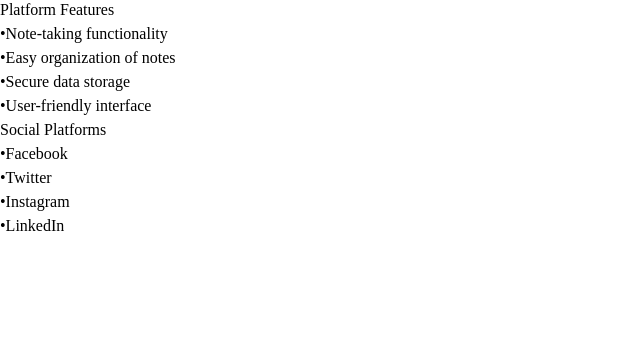
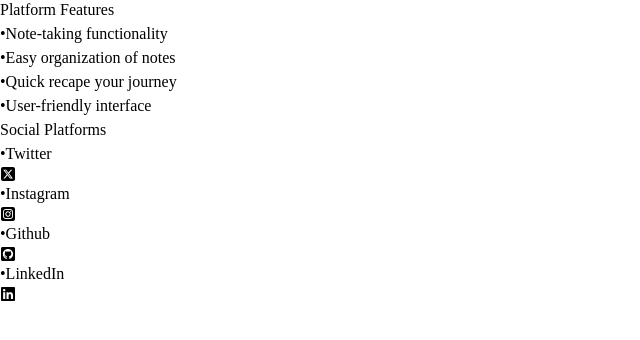
Before and after one commit to aryyan0701/Short-Notes, a React (Vite) app in the folder notes/: page / in a window 1280 px wide. Shown: the part 326-666 px from the top of the page, without its empty margins (0-640 px from the left). Built offline with nearby package versions, Linux system fonts and the light colour scheme.

Commit message:
add some changes

```diff
--- a/notes/src/components/Home.jsx
+++ b/notes/src/components/Home.jsx
@@ -1,4 +1,8 @@
 import React from 'react'
+import { FaSquareInstagram } from "react-icons/fa6";
+import { FaGithubSquare } from "react-icons/fa";
+import { FaSquareXTwitter } from "react-icons/fa6";
+import { FaLinkedin } from "react-icons/fa6";
 
 function Home() {
   return (
@@ -8,30 +12,30 @@
           <a href="/notes" className='bg-slate-700 rounded-xl p-2 text-slate-100 font-xl md:hover:scale-110 transition-transform duration-300'>Add Yours</a>
        </div>
        <div className="relative w-full h-screen bg-slate-700 text-white flex flex-col lg:flex-row">
-      {/* Image Section */}
+
       <div className="w-full lg:w-1/2">
         <img className="img-fluid w-full h-full object-cover" src="https://niceillustrations.com/wp-content/uploads/2021/05/Note-Taking-color-800px.png" alt="Background"/>
       </div>
 
-             {/* Card Sections */}
+
       <div className="w-full lg:w-1/2 flex flex-col space-y-4 md:flex-row md:space-x-2 md:space-y-0 lg:flex-row lg:space-x-0 lg:space-y-0">
         <div className="w-full lg:w-1/2 flex flex-col justify-center items-center space-y-8 text-slate-700">
-          <div className="bg-slate-100 p-8 rounded-lg shadow-md md:hover:scale-110 transition-transform duration-100">
+          <div className="bg-slate-100 p-8 rounded-lg shadow-md">
             <h2 className="text-3xl font-semibold mb-4">Platform Features</h2>
             <ul>
-              <li className="mb-2">
+              <li className="mb-2 hover:scale-110 transition-transform duration-20">
                 <span className="mr-2">&#8226;</span>
                 Note-taking functionality
               </li>
-              <li className="mb-2">
+              <li className="mb-2 hover:scale-110 transition-transform duration-20">
                 <span className="mr-2">&#8226;</span>
                 Easy organization of notes
               </li>
-              <li className="mb-2">
+              <li className="mb-2 hover:scale-110 transition-transform duration-20">
                 <span className="mr-2">&#8226;</span>
-                Secure data storage
+                Quick recape your journey
               </li>
-              <li className="mb-2">
+              <li className="mb-2 hover:scale-110 transition-transform duration-20">
                 <span className="mr-2">&#8226;</span>
                 User-friendly interface
               </li>
@@ -40,24 +44,36 @@
         </div>
 
         <div className="w-full lg:w-1/2 flex flex-col justify-center items-center space-y-8 text-slate-700">
-          <div className="bg-slate-100 p-8 rounded-lg shadow-md md:hover:scale-110 transition-transform duration-100">
+          <div className="bg-slate-100 p-8 rounded-lg shadow-md">
             <h2 className="text-3xl font-semibold mb-4">Social Platforms</h2>
             <ul>
-              <li className="mb-2">
+              <li className="mb-2 flex hover:scale-110 transition-transform duration-20">
                 <span className="mr-2">&#8226;</span>
-                Facebook
+                <a href="https://twitter.com/aaryyan_" className='flex'>
+                Twitter
+                <FaSquareXTwitter className='ml-1 mt-1' />
+                </a>
               </li>
-              <li className="mb-2">
+              <li className="mb-2 flex hover:scale-110 transition-transform duration-20">
                 <span className="mr-2">&#8226;</span>
-                Twitter
+                <a href="https://instagram.com/_aaaryaan__" className='flex'>
+                Instagram
+                <FaSquareInstagram className='ml-1 mt-1'/>
+                </a>
               </li>
-              <li className="mb-2">
+              <li className="mb-2 flex hover:scale-110 transition-transform duration-20">
                 <span className="mr-2">&#8226;</span>
-                Instagram
+                <a href="https://github.com/aryyan0701" className='flex'>
+                Github
+                <FaGithubSquare className='ml-1 mt-1'/>
+                </a>
               </li>
-              <li className="mb-2">
+              <li className="mb-2 flex hover:scale-110 transition-transform duration-20">
                 <span className="mr-2">&#8226;</span>
+                <a href="https://linkedin.com/in/aryan-kadam-568083204" className='flex' target='_blank'>
                 LinkedIn
+                <FaLinkedin className='ml-1 mt-1' />
+                </a>
               </li>
             </ul>
           </div>
```
